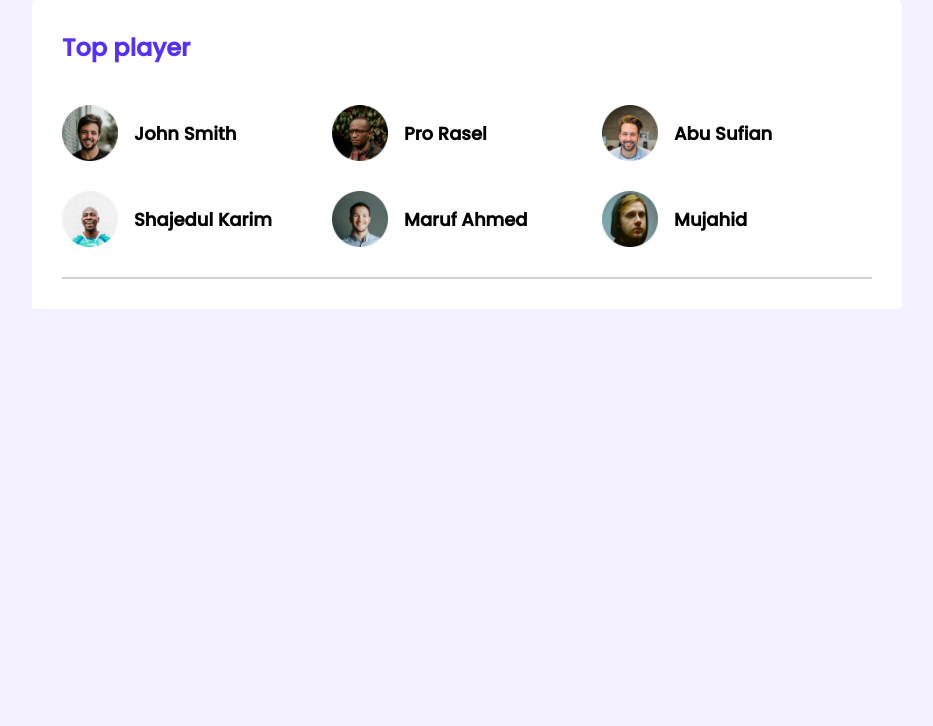
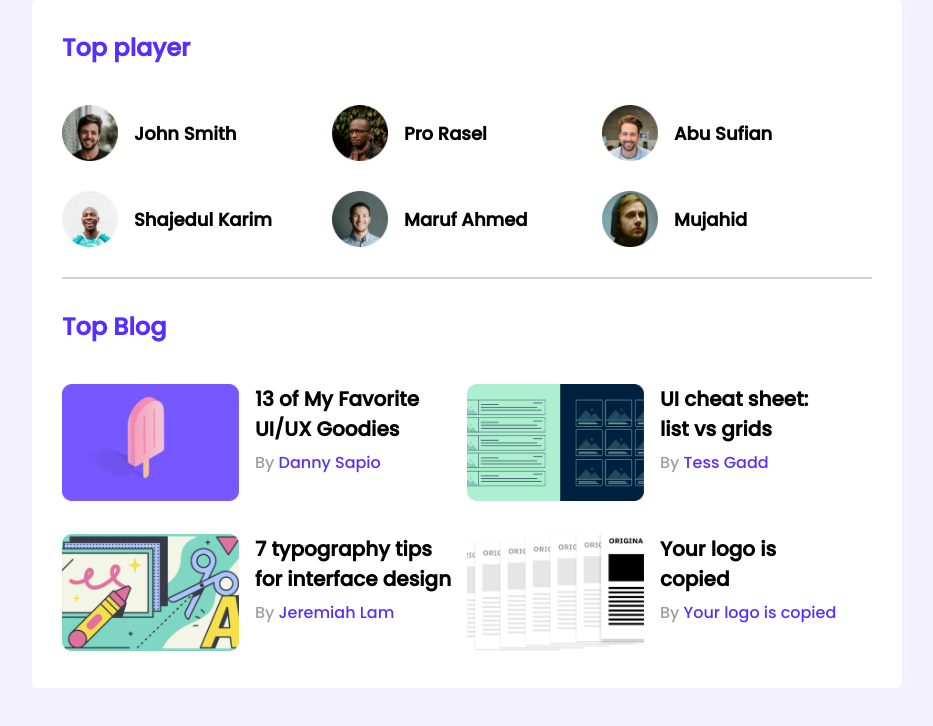
Before and after one commit to Abdullah149081/leader-board, a plain HTML site: page index.html in a window 1280 px wide. Shown: the whole page, without its empty margins (173-1106 px from the left). Drawn offline with Linux system fonts and the light colour scheme.

Commit message:
leader board

```diff
--- a/css/style.css
+++ b/css/style.css
@@ -51,4 +51,37 @@ main {
 }
 hr {
   border: 1px solid #d1d1d1;
+  margin-bottom: 30px;
 }
+
+/* ....................
+    Top blog style
+ ................... */
+.blogs {
+  display: grid;
+  grid-template-columns: repeat(2, 1fr);
+  row-gap: 26px;
+}
+.blog {
+  display: flex;
+}
+.blog .blog-thumbnail > img {
+  width: 177px;
+  height: 117px;
+}
+.blog-info {
+  margin-left: 16px;
+}
+.blog-title {
+  font-size: 20px;
+  color: #000000;
+  margin-bottom: 6px;
+}
+.blog-author {
+  font-size: 16px;
+  color: #9f9f9f;
+}
+.blog-author a {
+  text-decoration: none;
+  color: #562eff;
+}
--- a/index.html
+++ b/index.html
@@ -44,7 +44,64 @@
             </div>
           </div>
         </div>
-        <hr>
+        <hr />
+
+        <div class="top-blogs">
+          <h2 class="section-title">Top Blog</h2>
+          <div class="blogs">
+            <article class="blog">
+              <div class="blog-thumbnail">
+                <img src="./images/blogs/blog-1.png" alt="" />
+              </div>
+              <div class="blog-info">
+                <h2 class="blog-title">
+                  13 of My Favorite <br />
+                  UI/UX Goodies
+                </h2>
+                <p class="blog-author">By <a href="#">Danny Sapio</a></p>
+              </div>
+            </article>
+            <article class="blog">
+              <div class="blog-thumbnail">
+                <img src="./images/blogs/blog-2.png" alt="" />
+              </div>
+              <div class="blog-info">
+                <h2 class="blog-title">
+                  UI cheat sheet: <br />
+                  list vs grids
+                </h2>
+                <p class="blog-author">By <a href="#">Tess Gadd</a></p>
+              </div>
+            </article>
+            <article class="blog">
+              <div class="blog-thumbnail">
+                <img src="./images/blogs/blog-3.png" alt="" />
+              </div>
+              <div class="blog-info">
+                <h2 class="blog-title">
+                  7 typography tips <br />
+                  for interface design
+                </h2>
+                <p class="blog-author">By <a href="#">Jeremiah Lam</a></p>
+              </div>
+            </article>
+            <article class="blog">
+              <div class="blog-thumbnail">
+                <img src="./images/blogs/blog-4.png" alt="" />
+              </div>
+              <div class="blog-info">
+                <h2 class="blog-title">
+                  Your logo is <br />
+                  copied
+                </h2>
+                <p class="blog-author">
+                  By
+                  <a href="#">Your logo is copied</a>
+                </p>
+              </div>
+            </article>
+          </div>
+        </div>
       </section>
     </main>
     <footer></footer>
```
